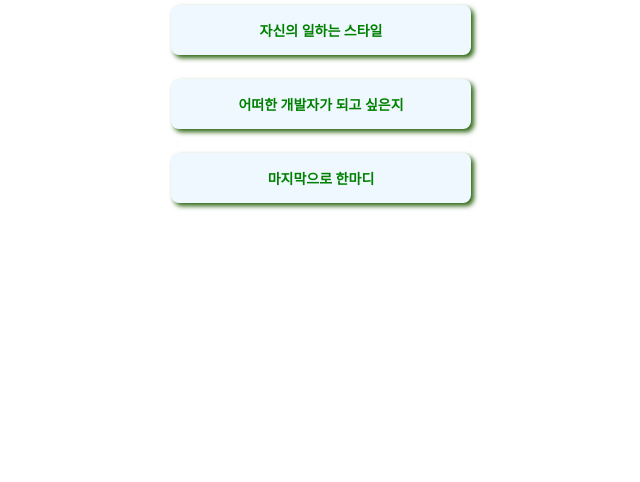
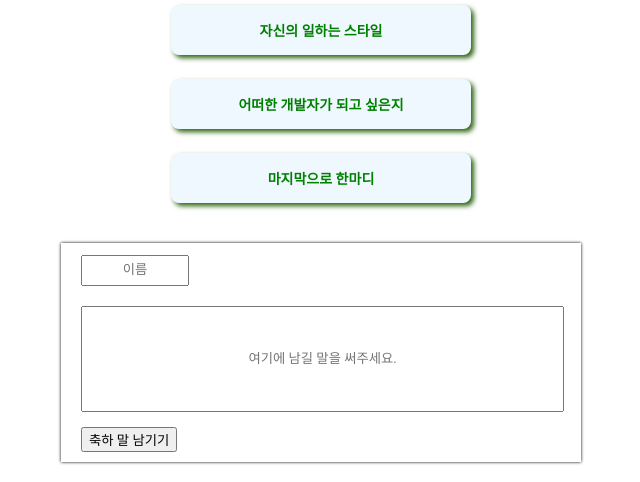
Before and after one commit to luciasty/teamIntroduction, a Flask app: template templates/profile.html in a window 1280 px wide. Shown: the part 790-1272 px from the top of the page, without its empty margins (319-959 px from the left). Before the commit the page ends 1000 px from the top, so only its background shows below. Run offline with Flask 2, Linux system fonts and the light colour scheme; the template is opened without the code that fills it, so the values that code supplies are empty; some web fonts are replaced.

Commit message:
프로필 수정 했습니다. 밑에 부분

```diff
--- a/templates/profile.html
+++ b/templates/profile.html
@@ -76,7 +76,41 @@
 
             box-shadow: 3px 3px 5px 0px rgb(43, 100, 16);
         }
+        .mypost {
+            width: 95%;
+            max-width: 500px;
+            margin: 30px auto 20px auto;
 
+            box-shadow: 0px 0px 3px 0px black;
+            padding: 10px;
+        }
+
+        .mypost > button {
+            margin: 5px auto auto 10px;
+        }
+
+        .mycards {
+            width: 95%;
+            max-width: 500px;
+            margin: auto;
+        }
+
+
+        .textbox {
+            height: 100px;
+            width: 95%;
+            text-align: center;
+            margin: 10px 10px 10px 10px;
+
+
+        }
+
+        .text{
+            height: 25px;
+            width: 20%;
+            margin: 2px 10px 10px 10px;
+            text-align: center;
+        }
 
     </style>
 </head>
@@ -90,5 +124,14 @@
     <p class="userText"> 어떠한 개발자가 되고 싶은지</p>
     <p class="userText"> 마지막으로 한마디</p>
 </div>
+<div class="mypost">
+    <div>
+        <input type="text" class="text" id="name" placeholder="이름">
+    </div>
+     <div>
+         <input type="text" class="textbox" placeholder="여기에 남길 말을 써주세요."id="comment">
+     </div>
+    <button onclick="save_comment()" type="button">축하 말 남기기</button>
+</div>
 </body>
 </html>
```
